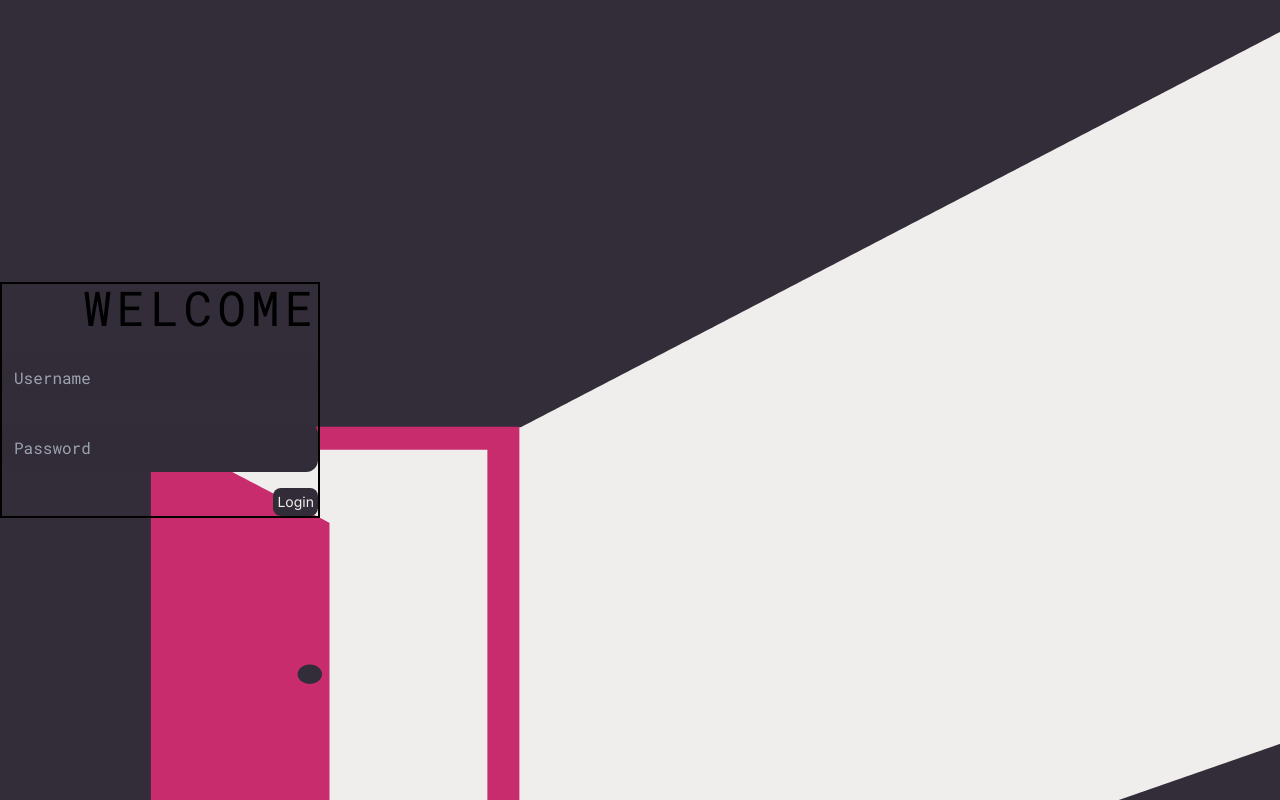
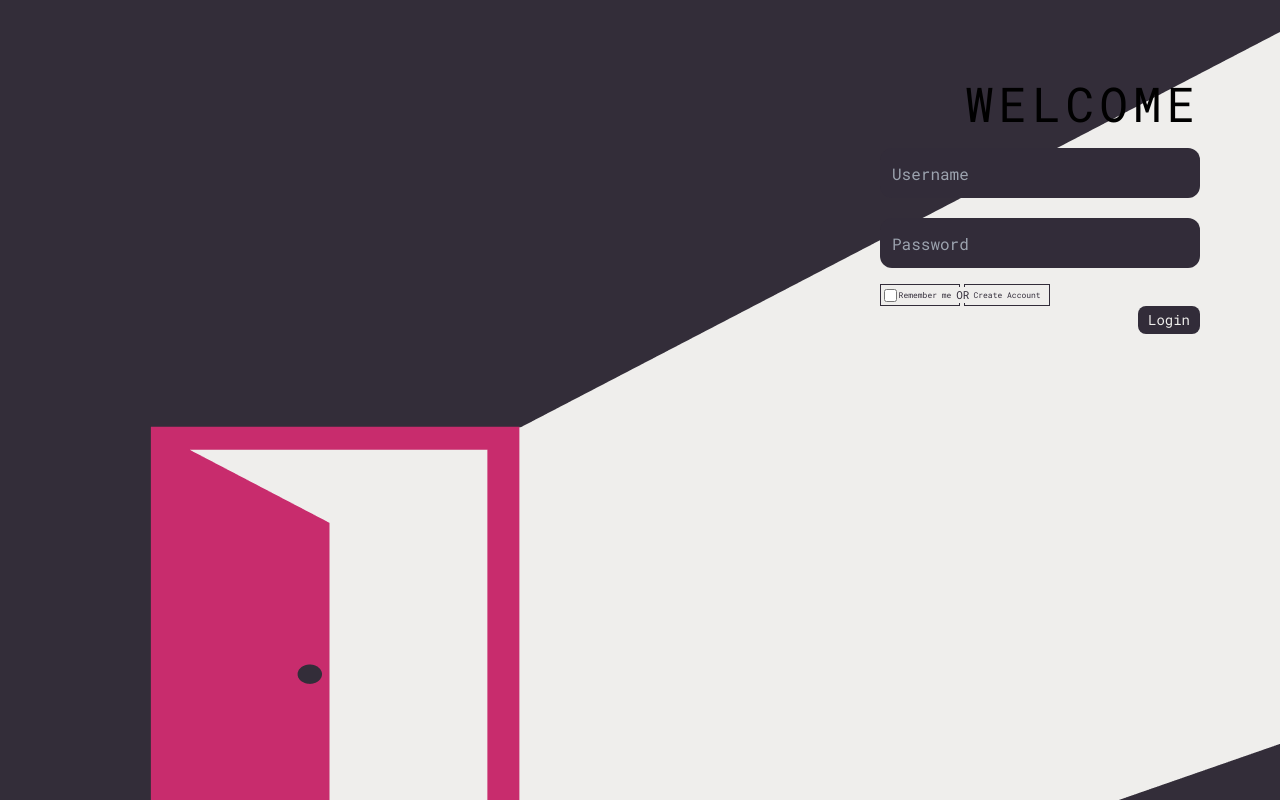
Before and after one commit to DioGitH/evolt-website, a Next.js app in the folder src/evolt-website/: page /login in a window 1280 px wide. Built offline with nearby package versions, Linux system fonts and the light colour scheme.

Commit message:
update Login Page

```diff
--- a/src/evolt-website/src/app/login/page.tsx
+++ b/src/evolt-website/src/app/login/page.tsx
@@ -4,8 +4,10 @@ export default function LoginPage(){
     return(
         <div>
             <div className="container mx-auto bg-[#EFEEEC]">
-                <div className="grid content-center bg-login-page-bg h-[100vh] w-auto">
-                    <LoginForm></LoginForm>
+                <div className="grid bg-login-page-bg h-[100vh] w-full">
+                    <div className="grid justify-end items-start h-full">
+                        <LoginForm></LoginForm>
+                    </div>
                 </div>
             </div>
         </div>
--- a/src/evolt-website/src/components/loginform.tsx
+++ b/src/evolt-website/src/components/loginform.tsx
@@ -1,15 +1,31 @@
 export default function LoginForm(){
     return(
         <div>
-            <div className="container border-2 border-black sm:w-6/12 md:w-5/12 lg:w-4/12 xl:w-3/12">
+            <div className="container min-w-[320px] sm:w-6/12 md:w-5/12 lg:w-4/12 xl:w-3/12 mt-20 mr-20 font-robotoMono">
                 <div className="flex justify-end">
-                    <div className="font-robotoMono text-5xl text-black tracking-widest">WELCOME</div>
+                    <div className="text-5xl text-black tracking-widest">WELCOME</div>
                 </div>
                 <div className="mt-5">
                     <TextBox fill="Username" />
                 </div>
                 <div className="mt-5 mb-4">
                     <TextBox fill="Password" />
+                </div>
+                <div className="grid justify-content-center w-fit h-fit">
+                    <div className="place-self-center content-center -ml-1 justify-self-center font-robotoMono text-palette-1 text-[11px] absolute bg-palette-3">
+                        OR
+                    </div>
+                    <div className="bg-pallete-3 ml-1 absolute">
+                        <input type="checkbox" name="" id="" />
+                    </div>
+                    <div className="flex text-palette-1">
+                        <div className="mr-0.5">
+                            <Options fill="&nbsp;&nbsp;Remember me" />
+                        </div>
+                        <div className="ml-0.5">
+                            <Options fill="Create Account" />
+                        </div>
+                    </div>
                 </div>
                 <div className="flex justify-end">
                     <ButtonLogin />
@@ -21,14 +37,22 @@ export default function LoginForm(){
 
 export function TextBox({fill}:any){
     return(
-        <input type="text" className="font-robotoMono text-[pallete] w-full h-[50px] bg-palette-1 rounded-xl p-3 focus:outline-none" placeholder={fill}/>
+        <input type="text" className="text-[pallete] w-full h-[50px] bg-palette-1 rounded-xl p-3 focus:outline-none" placeholder={fill}/>
     )
 }
 
 export function ButtonLogin(){
     return(
-        <div className="text-palette-3 bg-palette-1 w-fit p-1 rounded-lg text-sm">
+        <div className="text-palette-3 bg-palette-1 w-fit py-1 rounded-lg text-sm px-2.5">
             Login
         </div>
     )
 }
+
+export function Options({fill}:any){
+    return(
+        <div className="border-[1.5px] border-palette-1 w-fit h-fit pl-2 pr-2 pt-1 pb-1 text-[8px]">
+            {fill}
+        </div>
+    )
+}
```
